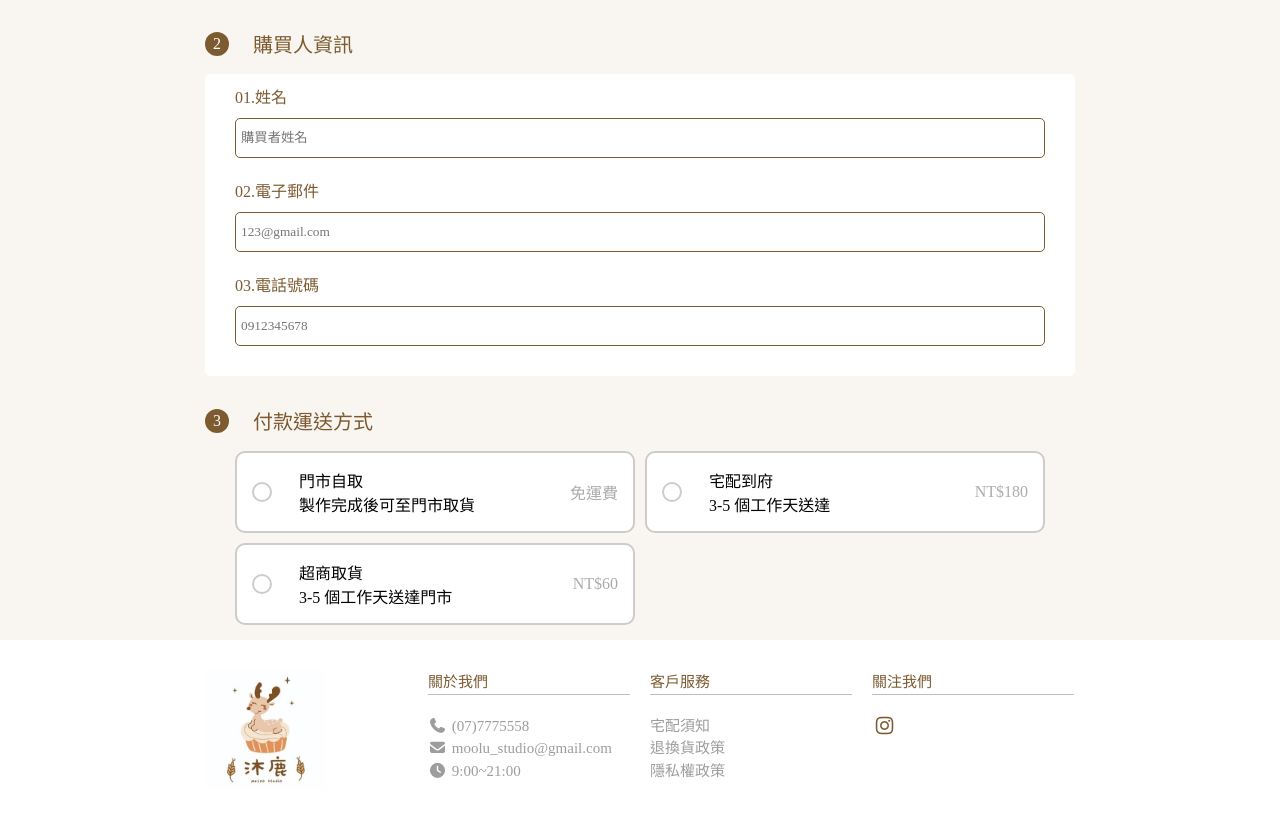
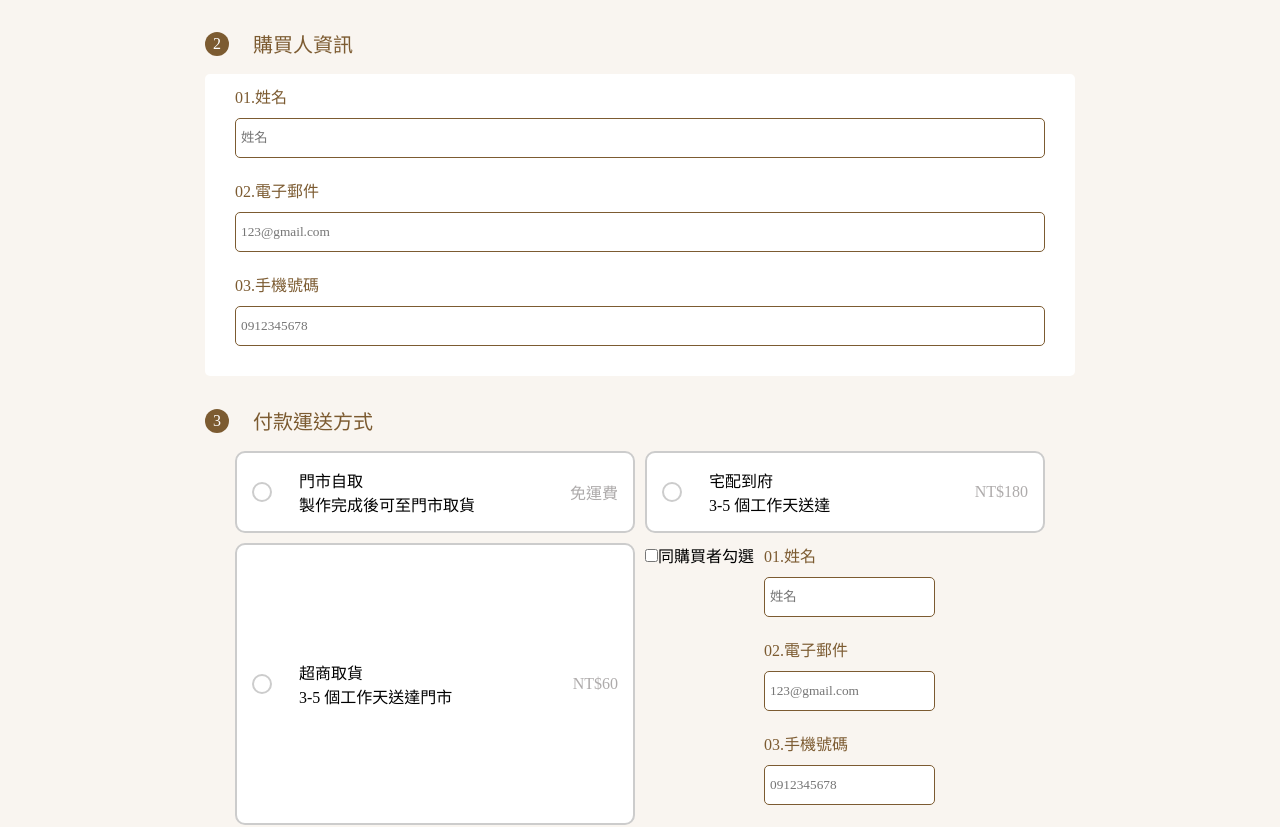
Before and after one commit to gpyuan/dessert-shop, a React (Vite) app: page /checkout in a window 1280 px wide. Shown: the part 360-1187 px from the top of the page. Built offline with nearby package versions, Linux system fonts and the light colour scheme; a web font is replaced by a local one.

Commit message:
完成購買人資訊即時驗證，及抽出ContactForm.jsx元件

```diff
--- a/src/components/Checkout/CheckoutBilling/CheckoutBilling.css
+++ b/src/components/Checkout/CheckoutBilling/CheckoutBilling.css
@@ -3,24 +3,3 @@
   padding: 10px 30px;
   border-radius: 5px;
 }
-
-.billing-label {
-  display: flex;
-  flex-direction: column;
-  gap: 10px;
-  margin-bottom: 20px;
-  color: var(--main-color);
-}
-
-.billing-input {
-  padding-left: 5px;
-  height: 40px;
-  border: 1px solid var(--main-color);
-  border-radius: 5px;
-  transition: box-shadow 0.3s ease;
-}
-
-.billing-input:focus {
-  outline: none;
-  box-shadow: 0 0 0 3px var(--section-color);
-}
--- a/src/components/Checkout/CheckoutBilling/CheckoutBilling.jsx
+++ b/src/components/Checkout/CheckoutBilling/CheckoutBilling.jsx
@@ -1,45 +1,15 @@
 import "./CheckoutBilling.css";
+import ContactForm from "../../Checkout/ContactForm";
 
-const CheckoutBilling = ({ billingData, onChange }) => {
+const CheckoutBilling = ({ billingData, onChange, errors, onBlur }) => {
   return (
     <section className="checkout-billing">
-      <label className="billing-label">
-        01.姓名
-        <input
-          type="text"
-          name="name"
-          className="billing-input"
-          placeholder="購買者姓名"
-          value={billingData.name}
-          onChange={onChange}
-        />
-      </label>
-
-      <label className="billing-label">
-        02.電子郵件{" "}
-        <input
-          type="email"
-          name="email"
-          className="billing-input"
-          placeholder="123@gmail.com"
-          value={billingData.email}
-          onChange={onChange}
-        />
-      </label>
-
-      <label className="billing-label">
-        03.電話號碼
-        <input
-          type="tel"
-          name="phone"
-          inputMode="numeric"
-          pattern="[0-9]*"
-          className="billing-input"
-          placeholder="0912345678"
-          value={billingData.phone}
-          onChange={onChange}
-        />
-      </label>
+      <ContactForm
+        data={billingData}
+        errors={errors}
+        onChange={onChange}
+        onBlur={onBlur}
+      />
     </section>
   );
 };
--- a/src/components/Checkout/CheckoutShipping/CheckoutShipping.jsx
+++ b/src/components/Checkout/CheckoutShipping/CheckoutShipping.jsx
@@ -1,12 +1,18 @@
-import { useState } from "react";
 import "./CheckoutShipping.css";
 import { CityData } from "../../../CityData";
+import ContactForm from "../ContactForm";
 
 const CheckoutShipping = ({
   shippingMethod,
   setShippingMethod,
+  shippingContact,
+  handleShippingContactChange,
+  sameAsBilling,
+  setSameAsBilling,
   adress,
-  setAdress,
+  setAddress,
+  errors,
+  handleBlur,
 }) => {
   // 物流選項
   const shippingOptions = [
@@ -32,6 +38,9 @@ const CheckoutShipping = ({
 
   return (
     <div className="checkout-shipping">
+      {/* 收件人資訊 */}
+
+      {/* 運送方法 */}
       {shippingOptions.map((option) => (
         <label
           key={option.id}
@@ -55,11 +64,30 @@ const CheckoutShipping = ({
           </span>
         </label>
       ))}
-      {/* 宅配地址輸入 */}
+
+      {/* 同購買者勾選 */}
+      <label className="same-as-billing">
+        <input
+          type="checkbox"
+          checked={sameAsBilling}
+          onChange={(e) => setSameAsBilling(e.target.checked)}
+        />
+        同購買者勾選
+      </label>
+
+      {/* 收件者資訊表單 */}
+      <ContactForm
+        data={shippingContact}
+        errors={errors}
+        onChange={handleShippingContactChange}
+        onBlur={handleBlur}
+      />
+
+      {/* 宅配地址 + 收件人資訊 */}
       {shippingMethod === "home" && (
         <div className="adress-form">
           <h3 className="adress-form-title">請填寫配送資訊</h3>
-          <p></p>
+
           <form>
             <input
               type="text"
--- /dev/null
+++ b/src/components/Checkout/ContactForm.css
@@ -0,0 +1,31 @@
+.contact-form-label {
+  display: flex;
+  flex-direction: column;
+  gap: 10px;
+  margin-bottom: 20px;
+  color: var(--main-color);
+}
+
+.contact-form-input {
+  padding-left: 5px;
+  height: 40px;
+  border: 1px solid var(--main-color);
+  border-radius: 5px;
+  transition: box-shadow 0.3s ease;
+}
+
+.contact-form-input:focus {
+  outline: none;
+  box-shadow: 0 0 0 3px var(--section-color);
+}
+
+.input-error {
+  border-color: #e53935;
+  background-color: #fff5f5;
+}
+
+.error-message {
+  margin-top: 4px;
+  font-size: 14px;
+  color: #e53935;
+}
--- /dev/null
+++ b/src/components/Checkout/ContactForm.jsx
@@ -0,0 +1,53 @@
+import "./ContactForm.css";
+
+const ContactForm = ({ data = {}, errors = {}, onChange, onBlur }) => {
+  return (
+    <div className="contact-form">
+      <label className="contact-form-label">
+        01.姓名
+        <input
+          type="text"
+          name="name"
+          className={`contact-form-input ${errors.name ? "input-error" : ""}`}
+          placeholder="姓名"
+          value={data.name}
+          onChange={onChange}
+          onBlur={onBlur}
+        />
+        {errors.name && <p className="error-message">{errors.name}</p>}
+      </label>
+
+      <label className="contact-form-label">
+        02.電子郵件
+        <input
+          type="email"
+          name="email"
+          className={`contact-form-input ${errors.email ? "input-error" : ""}`}
+          placeholder="123@gmail.com"
+          value={data.email}
+          onChange={onChange}
+          onBlur={onBlur}
+        />
+        {errors.email && <p className="error-message">{errors.email}</p>}
+      </label>
+
+      <label className="contact-form-label">
+        03.手機號碼
+        <input
+          type="tel"
+          name="phone"
+          inputMode="numeric"
+          pattern="[0-9]*"
+          className={`contact-form-input ${errors.phone ? "input-error" : ""}`}
+          placeholder="0912345678"
+          value={data.phone}
+          onChange={onChange}
+          onBlur={onBlur}
+        />
+        {errors.phone && <p className="error-message">{errors.phone}</p>}
+      </label>
+    </div>
+  );
+};
+
+export default ContactForm;
--- a/src/components/Navbar/Navbar.css
+++ b/src/components/Navbar/Navbar.css
@@ -5,7 +5,7 @@
   z-index: 1000;
   background: #fff;
   box-shadow: none;
-  width: 100vw;
+  width: 100;
 }
 
 .navbar-inner {
--- a/src/context/CartContext.jsx
+++ b/src/context/CartContext.jsx
@@ -103,4 +103,10 @@ export const CartProvider = ({ children }) => {
   );
 };
 
-export const useCart = () => useContext(CartContext);
+export const useCart = () => {
+  const context = useContext(CartContext);
+  if (!context) {
+    throw new Error("useCart 必須在 CartProvider 內部使用");
+  }
+  return context;
+};
--- /dev/null
+++ b/src/context/CheckoutContext.jsx
@@ -0,0 +1,153 @@
+import { createContext, useContext, useEffect, useState } from "react";
+
+const CheckoutContext = createContext();
+
+export const CheckoutProvider = ({ children }) => {
+  // 購買人資訊
+  const [billingData, setBillingData] = useState({
+    name: "",
+    email: "",
+    phone: "",
+  });
+  const [errors, setErrors] = useState({});
+  const [touched, setTouched] = useState({});
+
+  // 運送資訊
+  const [shippingMethod, setShippingMethod] = useState("");
+  const [sameAsBilling, setSameAsBilling] = useState(false);
+
+  const [shippingContact, setShippingContact] = useState({
+    name: "",
+    email: "",
+    phone: "",
+  });
+
+  const [address, setAddress] = useState({
+    city: "",
+    district: "",
+    street: "",
+  });
+
+  // 勾選同購買者資訊時帶入
+  useEffect(() => {
+    if (sameAsBilling) {
+      setShippingContact({
+        name: billingData.name,
+        email: billingData.email,
+        phone: billingData.phone,
+      });
+    }
+  }, [sameAsBilling, billingData]);
+
+  const handleShippingContactChange = (e) => {
+    const { name, value } = e.target;
+    setShippingContact((prev) => ({
+      ...prev,
+      [name]: value,
+    }));
+  };
+
+  // 訂單資訊（送出後儲存）
+  const [orderInfo, setOrderInfo] = useState(null);
+
+  // 驗證函數
+  const validateField = (name, value) => {
+    switch (name) {
+      case "name":
+        if (!value.trim()) return "請輸入姓名";
+        return "";
+      case "email":
+        if (!value.trim()) return "請輸入 Email";
+        if (!/^[^\s@]+@[^\s@]+\.[^\s@]+$/.test(value))
+          return "Email 格式不正確";
+        return "";
+      case "phone":
+        if (!value.trim()) return "請輸入電話";
+        if (!/^09\d{8}$/.test(value)) return "手機號碼格式不正確";
+        return "";
+      default:
+        return "";
+    }
+  };
+
+  const handleBillingChange = (e) => {
+    const { name, value } = e.target;
+    setBillingData((prev) => ({ ...prev, [name]: value }));
+
+    if (touched[name]) {
+      const error = validateField(name, value);
+      setErrors((prev) => ({ ...prev, [name]: error }));
+    }
+  };
+
+  const handleBlur = (e) => {
+    const { name, value } = e.target;
+    setTouched((prev) => ({ ...prev, [name]: true }));
+    const error = validateField(name, value);
+    setErrors((prev) => ({ ...prev, [name]: error }));
+  };
+
+  const validateAll = () => {
+    const nameError = validateField("name", billingData.name);
+    const emailError = validateField("email", billingData.email);
+    const phoneError = validateField("phone", billingData.phone);
+
+    const newErrors = { name: nameError, email: emailError, phone: phoneError };
+    setErrors(newErrors);
+    setTouched({ name: true, email: true, phone: true });
+
+    return !nameError && !emailError && !phoneError;
+  };
+
+  // 重置表單（訂單完成後）
+  const resetCheckout = () => {
+    setBillingData({ name: "", email: "", phone: "" });
+    setShippingMethod("");
+    setAddress({ city: "", district: "", street: "" });
+    setErrors({});
+    setTouched({});
+  };
+
+  const value = {
+    // ===== 購買人 =====
+    billingData,
+    handleBillingChange,
+    handleBlur,
+    errors,
+
+    // ===== 收件人 =====
+    shippingContact,
+    handleShippingContactChange,
+    sameAsBilling,
+    setSameAsBilling,
+
+    // ===== 運送 =====
+    shippingMethod,
+    setShippingMethod,
+    address,
+    setAddress,
+
+    // ===== 訂單 =====
+    orderInfo,
+    setOrderInfo,
+
+    // ===== 其他 =====
+    validateAll,
+    resetCheckout,
+  };
+
+  return (
+    <CheckoutContext.Provider value={value}>
+      {children}
+    </CheckoutContext.Provider>
+  );
+};
+
+// 自訂 Hook
+export const useCheckout = () => {
+  const context = useContext(CheckoutContext);
+  if (!context) {
+    throw new Error("useCheckout 必須在 CheckoutProvider 內使用！");
+  }
+  return context;
+};
--- a/src/context/ToastContext.jsx
+++ b/src/context/ToastContext.jsx
@@ -21,4 +21,10 @@ export const ToastProvider = ({ children }) => {
   );
 };
 
-export const useToast = () => useContext(ToastContext);
+export const useToast = () => {
+  const context = useContext(ToastContext);
+  if (!context) {
+    throw new Error("useToast 必須在 ToastProvider 內部使用");
+  }
+  return context;
+};
--- a/src/main.jsx
+++ b/src/main.jsx
@@ -2,6 +2,7 @@ import { StrictMode } from "react";
 import { createRoot } from "react-dom/client";
 import { CartProvider } from "./context/CartContext.jsx";
 import { ToastProvider } from "./context/ToastContext.jsx";
+import { CheckoutProvider } from "./context/CheckoutContext";
 import "./index.css";
 import App from "./App.jsx";
 
@@ -9,7 +10,9 @@ createRoot(document.getElementById("root")).render(
   <StrictMode>
     <ToastProvider>
       <CartProvider>
-        <App />
+        <CheckoutProvider>
+          <App />
+        </CheckoutProvider>
       </CartProvider>
     </ToastProvider>
   </StrictMode>
--- a/src/pages/Checkout/Checkout.jsx
+++ b/src/pages/Checkout/Checkout.jsx
@@ -1,6 +1,7 @@
-import "./checkout.css";
+import "./Checkout.css";
 import CheckoutCartItem from "../../components/Checkout/CheckoutCartItem/CheckoutCartItem";
 import { useCart } from "../../context/CartContext";
+import { useCheckout } from "../../context/CheckoutContext";
 import { useEffect, useState } from "react";
 import CheckoutShipping from "../../components/Checkout/CheckoutShipping/CheckoutShipping";
 import CheckoutBilling from "../../components/Checkout/CheckoutBilling/CheckoutBilling";
@@ -11,27 +12,19 @@ const Checkout = () => {
   const itemCount = cartItems.length;
   const totalQuantity = cartItems.reduce((sum, item) => sum + item.quantity, 0);
 
-  // CheckoutBilling
-  const [billingData, setBillingData] = useState({
-    name: "",
-    email: "",
-    phone: "",
-  });
+  // CheckoutContext
+  const { shippingContact, handleShippingContactChange } = useCheckout();
 
-  // CheckoutShipping
-  const [shippingMethod, setShippingMethod] = useState("");
-  const [address, setAdress] = useState({
-    city: "",
-    district: "",
-    street: "",
-  });
-
-  // function
-  const handleBillingChange = (e) => {
-    const { name, value } = e.target;
-
-    setBillingData((prev) => ({ ...prev, [name]: value }));
-  };
+  const {
+    billingData,
+    errors,
+    handleBillingChange,
+    handleBlur,
+    shippingMethod,
+    setShippingMethod,
+    address,
+    // setAddress,
+  } = useCheckout();
 
   return (
     <form className="checkout-container">
@@ -73,6 +66,8 @@ const Checkout = () => {
         <CheckoutBilling
           billingData={billingData}
           onChange={handleBillingChange}
+          errors={errors}
+          onBlur={handleBlur}
         />
       </section>
 
@@ -84,8 +79,12 @@ const Checkout = () => {
         <CheckoutShipping
           shippingMethod={shippingMethod}
           setShippingMethod={setShippingMethod}
-          address={address}
-          setAdress={setAdress}
+          shippingContact={shippingContact}
+          handleShippingContactChange={handleShippingContactChange}
+          // sameAsBilling={sameAsBilling}
+          // setSameAsBilling={setSameAsBilling}
+          // address={address}
+          // setAdress={setAdress}
         />
       </section>
 
```
